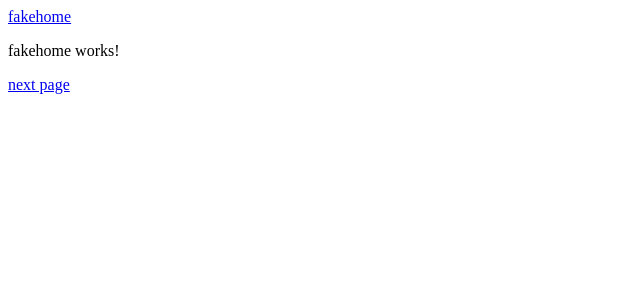
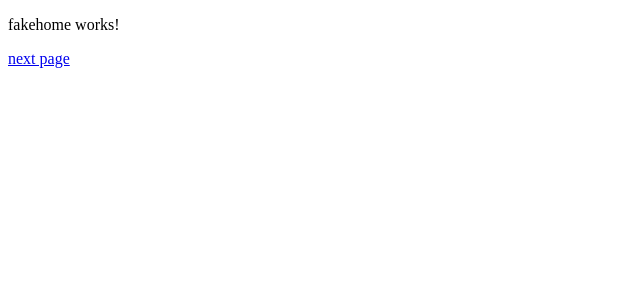
Before and after one commit to SportingScouts/sporting_scout_frontend, an Angular app: page /fakehome in a window 1280 px wide. Shown: the top 300 px of the page, without its empty margins (0-640 px from the left). Built offline with nearby package versions, Linux system fonts and the light colour scheme.

Commit message:
[fix] the fixed part in app component

```diff
--- a/src/app/app.component.html
+++ b/src/app/app.component.html
@@ -1,3 +1,2 @@
 <router-outlet>
-<a [routerLink]="['/fakehome']"  routerLinkActive="active">fakehome</a>
 </router-outlet>
--- a/src/app/app.component.ts
+++ b/src/app/app.component.ts
@@ -1,4 +1,4 @@
-import { Component } from '@angular/core';
+import { Component, OnInit } from '@angular/core';
 import { ActivatedRoute, Router } from '@angular/router';
 
 @Component({
@@ -6,7 +6,7 @@ import { ActivatedRoute, Router } from '@angular/router';
   templateUrl: './app.component.html',
   styleUrls: ['./app.component.scss']
 })
-export class AppComponent {
+export class AppComponent implements OnInit {
   title = 'sportingScoutFrontend';
   constructor(private route: ActivatedRoute,
     private router: Router )
@@ -15,4 +15,8 @@ export class AppComponent {
       this.router=router
     }
 
+    ngOnInit(): void {
+      this.router.navigate(["fakehome"], { relativeTo: this.route });
+    }
+
 }
```
